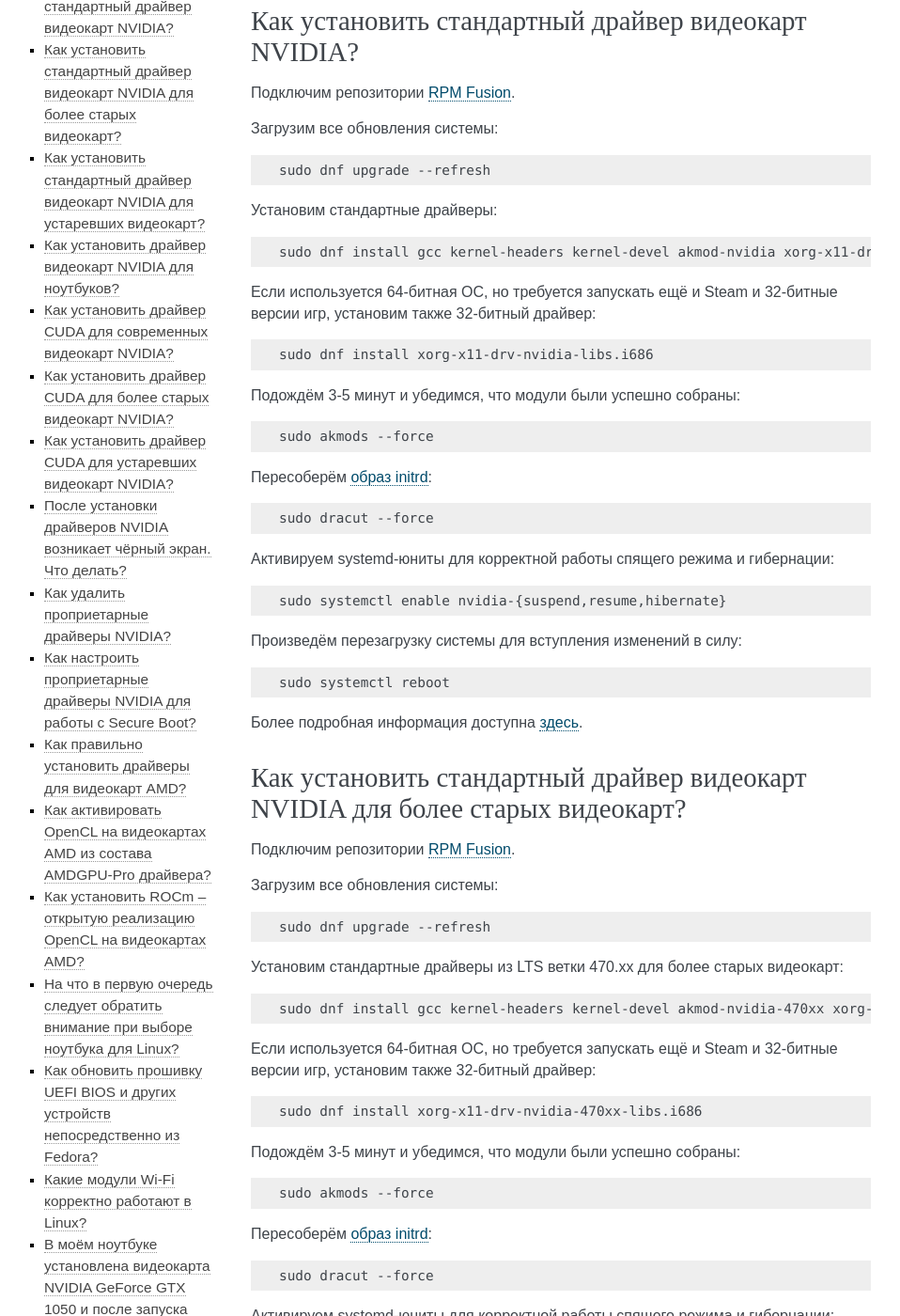
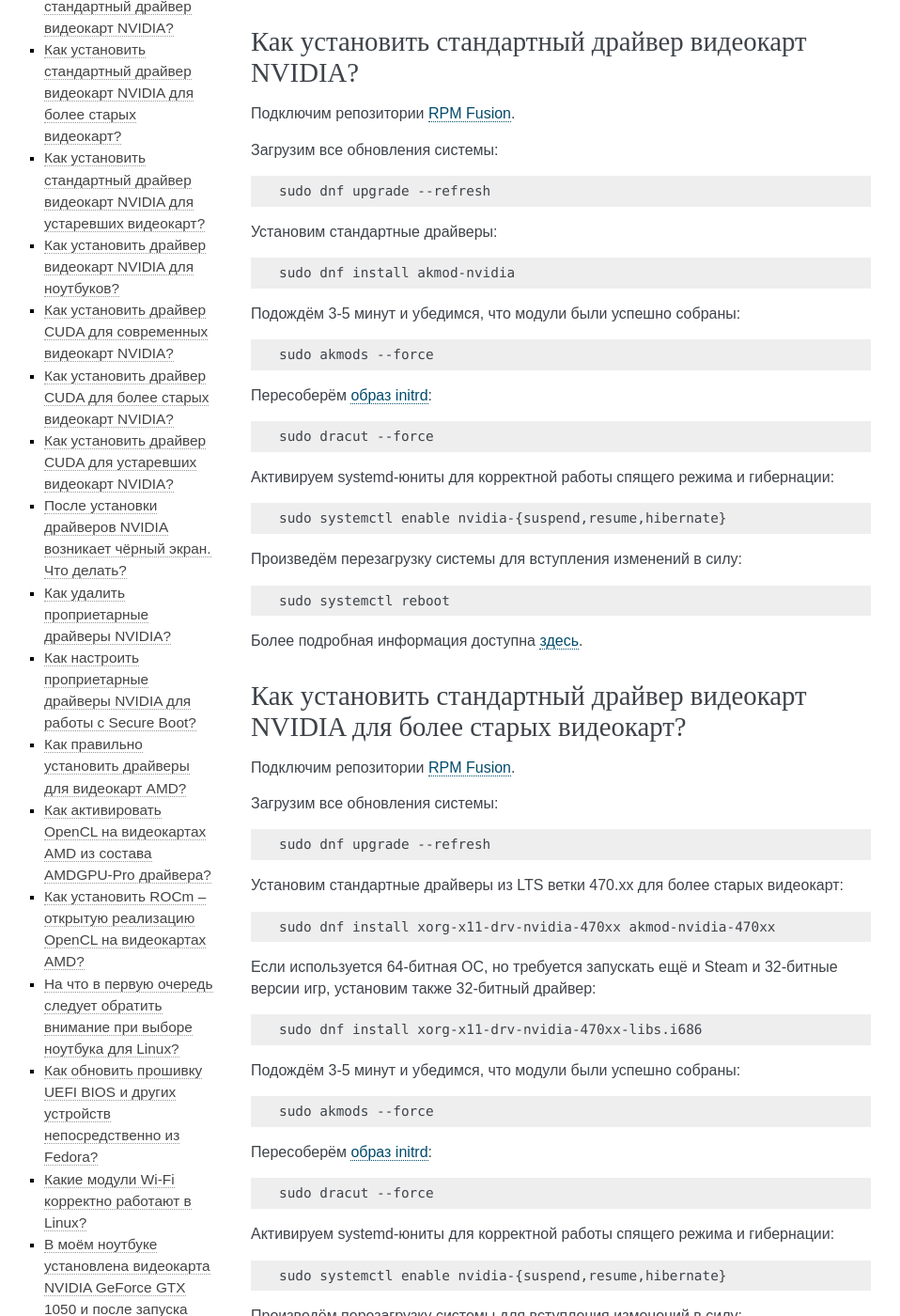
Before and after one commit to RussianFedora/FAQ, a Sphinx documentation site: the page built from source/hardware.rst, in a window 1280 px wide and 1400 px high, scrolled down 777 px. Shown: the whole window at 94% size, without its empty margins (153-1111 px from the left). Built offline with Sphinx 7.4.7, drawn with Linux system fonts in a browser that asks for light colours; comment, search, counter and statistics services are not loaded; some of the changed text lies outside the part shown.

Commit message:
NVIDIA driver installation was changed according to the rpmfusion HowTo

```diff
--- a/source/hardware.rst
+++ b/source/hardware.rst
@@ -65,13 +65,7 @@
 
 .. code-block:: text
 
-    sudo dnf install gcc kernel-headers kernel-devel akmod-nvidia xorg-x11-drv-nvidia xorg-x11-drv-nvidia-libs xorg-x11-drv-nvidia-power nvidia-settings
-
-Если используется 64-битная ОС, но требуется запускать ещё и Steam и 32-битные версии игр, установим также 32-битный драйвер:
-
-.. code-block:: text
-
-    sudo dnf install xorg-x11-drv-nvidia-libs.i686
+    sudo dnf install akmod-nvidia
 
 Подождём 3-5 минут и убедимся, что модули были успешно собраны:
 
@@ -117,7 +111,7 @@
 
 .. code-block:: text
 
-    sudo dnf install gcc kernel-headers kernel-devel akmod-nvidia-470xx xorg-x11-drv-nvidia-470xx xorg-x11-drv-nvidia-470xx-libs xorg-x11-drv-nvidia-470xx-power nvidia-settings-470xx
+    sudo dnf install xorg-x11-drv-nvidia-470xx akmod-nvidia-470xx
 
 Если используется 64-битная ОС, но требуется запускать ещё и Steam и 32-битные версии игр, установим также 32-битный драйвер:
 
@@ -169,7 +163,7 @@
 
 .. code-block:: text
 
-    sudo dnf install gcc kernel-headers kernel-devel akmod-nvidia-390xx xorg-x11-drv-nvidia-390xx xorg-x11-drv-nvidia-390xx-libs nvidia-settings-390xx
+    sudo dnf install xorg-x11-drv-nvidia-390xx akmod-nvidia-390xx
 
 Если используется 64-битная ОС, но требуется запускать ещё и Steam и 32-битные версии игр, установим также 32-битный драйвер:
 
```
Also changed, not shown: other parts of source/hardware.rst (+1 -1 lines).
